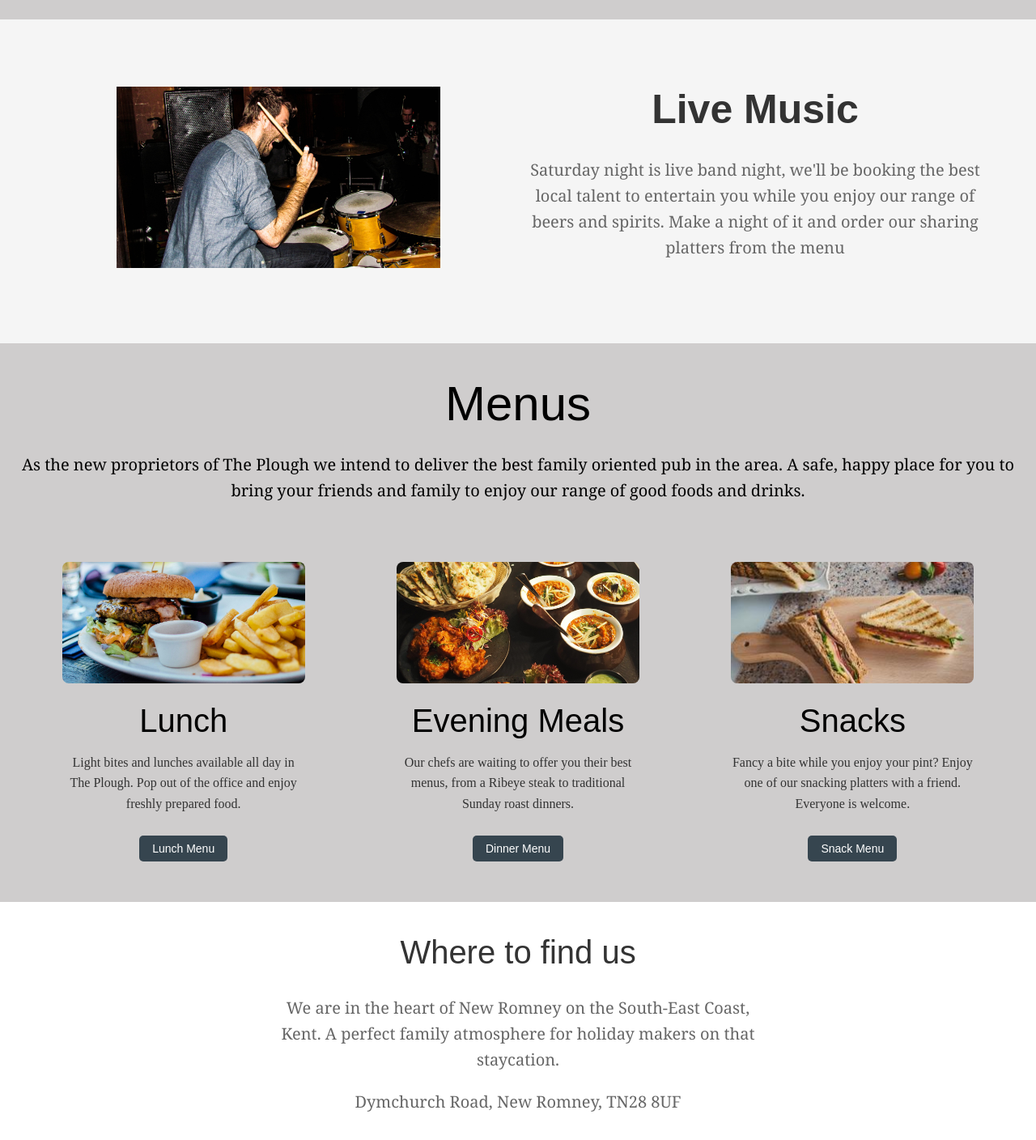
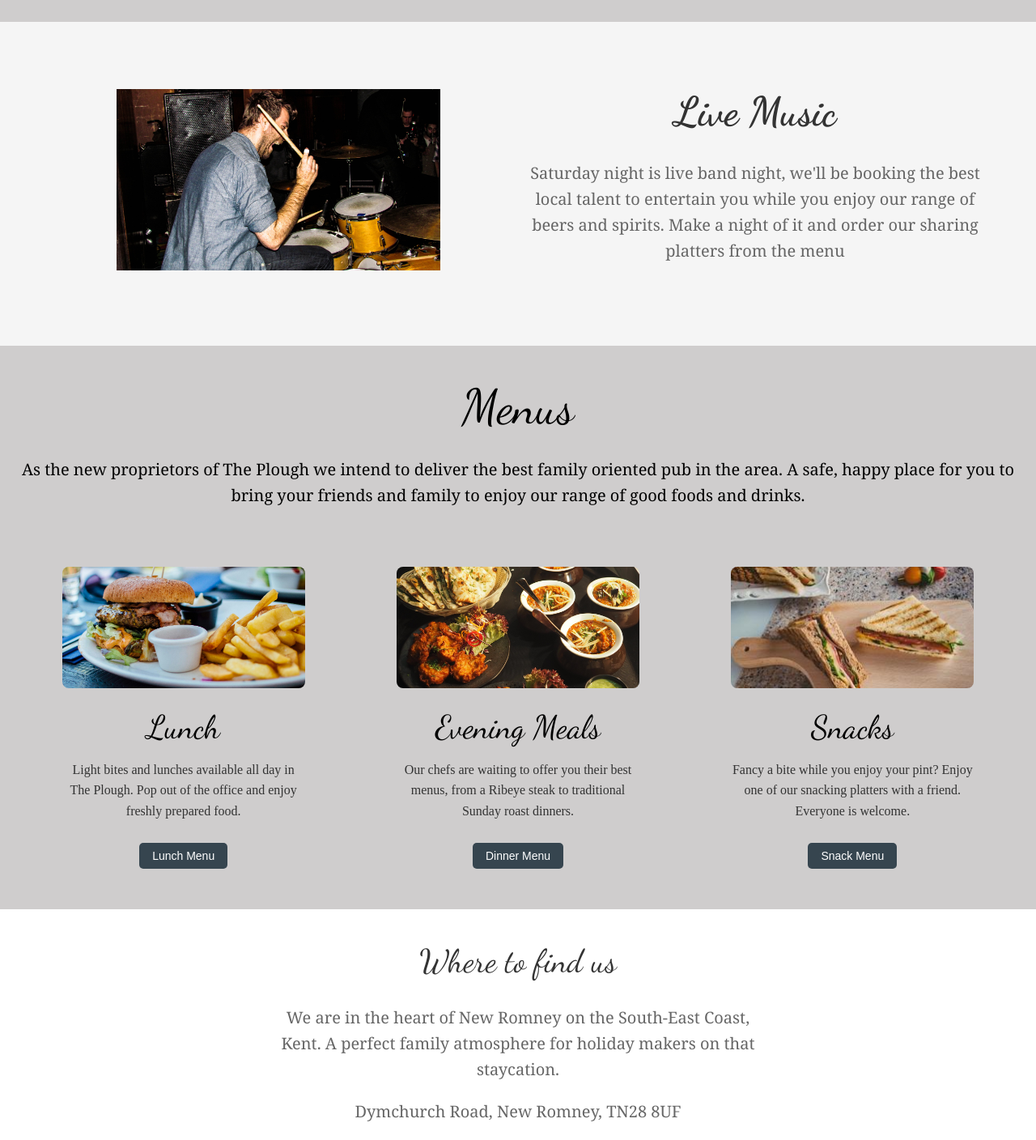
Before and after one commit to JonCodea/PloughWebsite, a plain HTML site: page index.html in a window 1280 px wide. Shown: the part 1392-2800 px from the top of the page at 81% size. Drawn offline with Linux system fonts and the light colour scheme.

Commit message:
Update index.html

```diff
--- a/index.html
+++ b/index.html
@@ -3,6 +3,9 @@
 <head>
   <meta charset="UTF-8">
   <meta name="viewport" content="width=device-width, initial-scale=1.0">
+  <link rel="preconnect" href="https://fonts.googleapis.com">
+  <link rel="preconnect" href="https://fonts.gstatic.com" crossorigin>
+  <link href="https://fonts.googleapis.com/css2?family=Dancing+Script:wght@400..700&display=swap" rel="stylesheet">
 
   <style>
     * {
@@ -12,11 +15,6 @@
     body {
       overflow-x: hidden;
       margin: 0;
-    }
-
-    @font-face {
-    font-family: 'Longdon Decorative';
-    src: url('New folder/longdon-decorative-font/LongdonDecorative-5aPv.ttf') format('truetype');
     }
 
     .slideshow-container {
@@ -78,7 +76,7 @@
 
     .title {
       font-size: 50px;
-      font-family: "Longdon Decorative", sans-serif;
+      font-family: "Dancing Script", cursive;
       font-weight: bold;
       margin-bottom: 20px;
     }
@@ -256,7 +254,7 @@
     .S2title {
       font-size: 40px;
       font-weight: bold;
-      font-family: "Longdon Decorative", sans-serif;
+      font-family: "Dancing Script", cursive;
       color: #333;
       margin-bottom: 10px;
       text-align: center;
@@ -324,7 +322,7 @@
     .S3title {
       font-size: 40px;
       font-weight: bold;
-      font-family: "Longdon Decorative", sans-serif;
+      font-family: "Dancing Script", cursive;
       color: #333;
       margin-bottom: 10px;
       text-align: center;
@@ -424,7 +422,7 @@
 
       .S4title{
         font-size: 40px;
-        font-family: "Longdon Decorative", sans-serif;
+        font-family: "Dancing Script", cursive;
       }
 
       .Title4 {
@@ -432,7 +430,7 @@
         margin-top: 20px;
         margin-bottom: 2%;
         color: black;
-        font-family: "Longdon Decorative", sans-serif;
+        font-family: "Dancing Script", cursive;
       }
 
       .Description4 {
@@ -540,7 +538,7 @@
         /* Style for the Location Title */
         .location-section .S4title {
           font-size: 40px;
-          font-family: "Longdon Decorative", sans-serif;
+          font-family: "Dancing Script", cursive;
           color: #333;
           margin-bottom: 10px;
           text-align: center;
@@ -694,7 +692,7 @@
         .notices-section h2 {
           color: #333;
           font-size: 30px;
-          font-family: "Longdon Decorative", sans-serif;
+          font-family: "Dancing Script", cursive;
         }
 
         .notices-section p {
```
